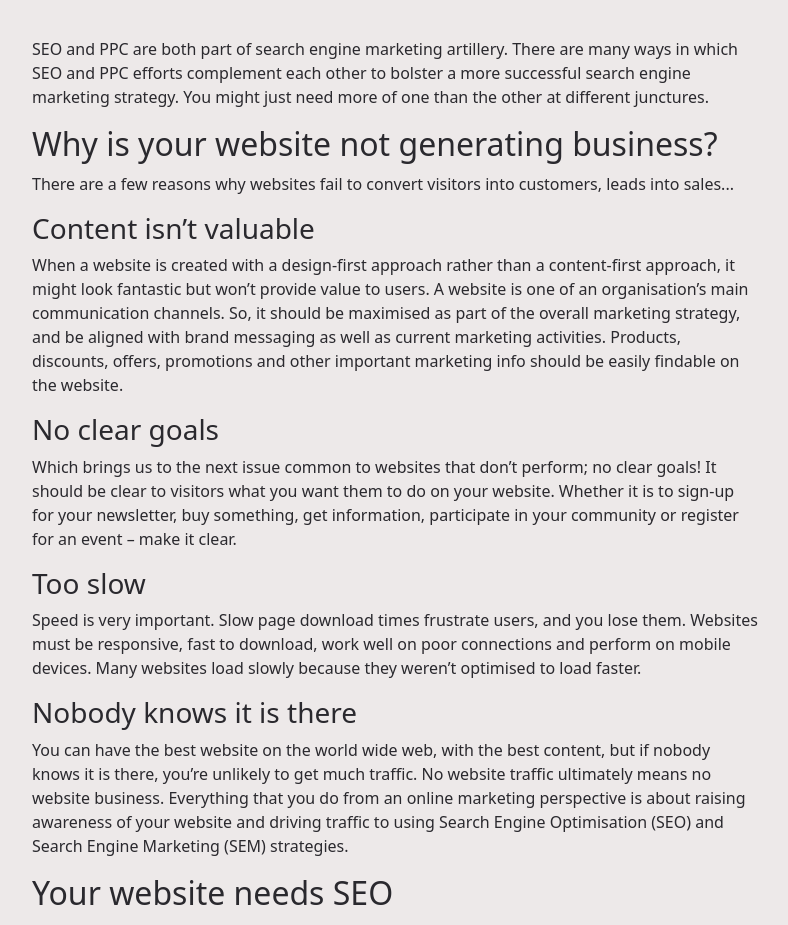
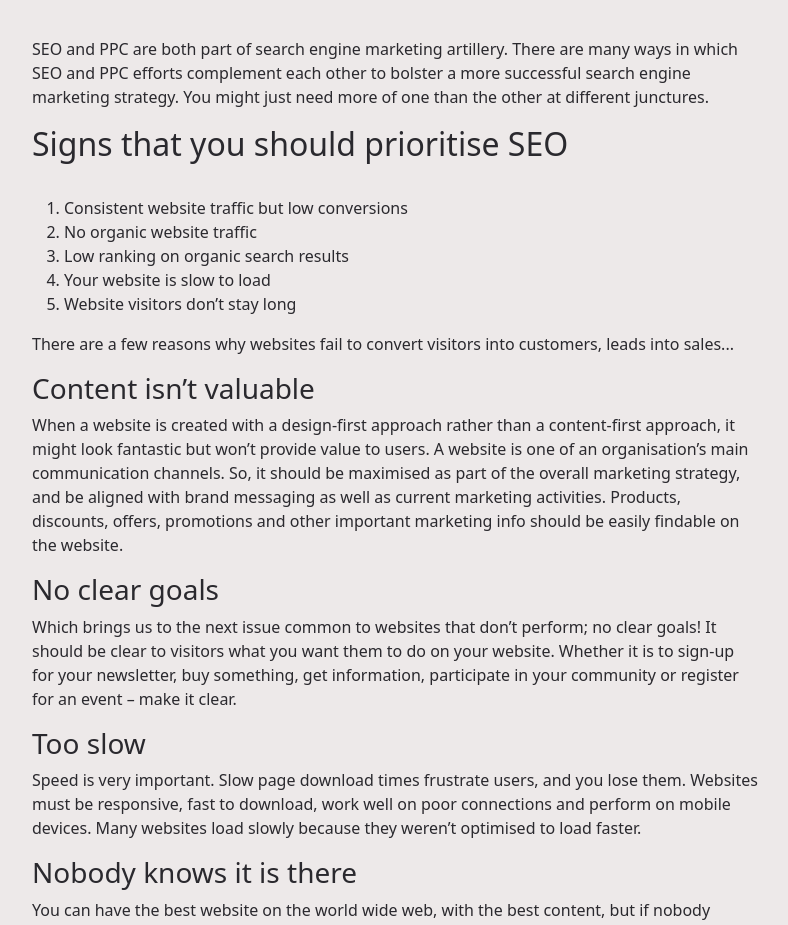
Before and after one commit to AdrianMEvans/TheFullStackers, a website: page blog.html in a window 1280 px wide. Shown: the part 2133-3058 px from the top of the page, without its empty margins (50-838 px from the left). Drawn offline with nearby package versions, Linux system fonts and the light colour scheme.

Commit message:
added first list

```diff
--- a/blog.html
+++ b/blog.html
@@ -271,7 +271,15 @@
                                 engine marketing strategy. You might just need more of one than the other at different
                                 junctures.
                             </p>
-                            <h2>Why is your website not generating business?</h2>
+                            <h2>Signs that you should prioritise SEO</h2>
+                            <ol>
+                                <br>
+                                <li>Consistent website traffic but low conversions</li>
+                                <li>No organic website traffic</li>
+                                <li>Low ranking on organic search results</li>
+                                <li>Your website is slow to load</li>
+                                <li>Website visitors don’t stay long</li>
+                            </ol>
                             <p>
                                 There are a few reasons why websites fail to convert visitors into customers, leads into
                                 sales...
```
